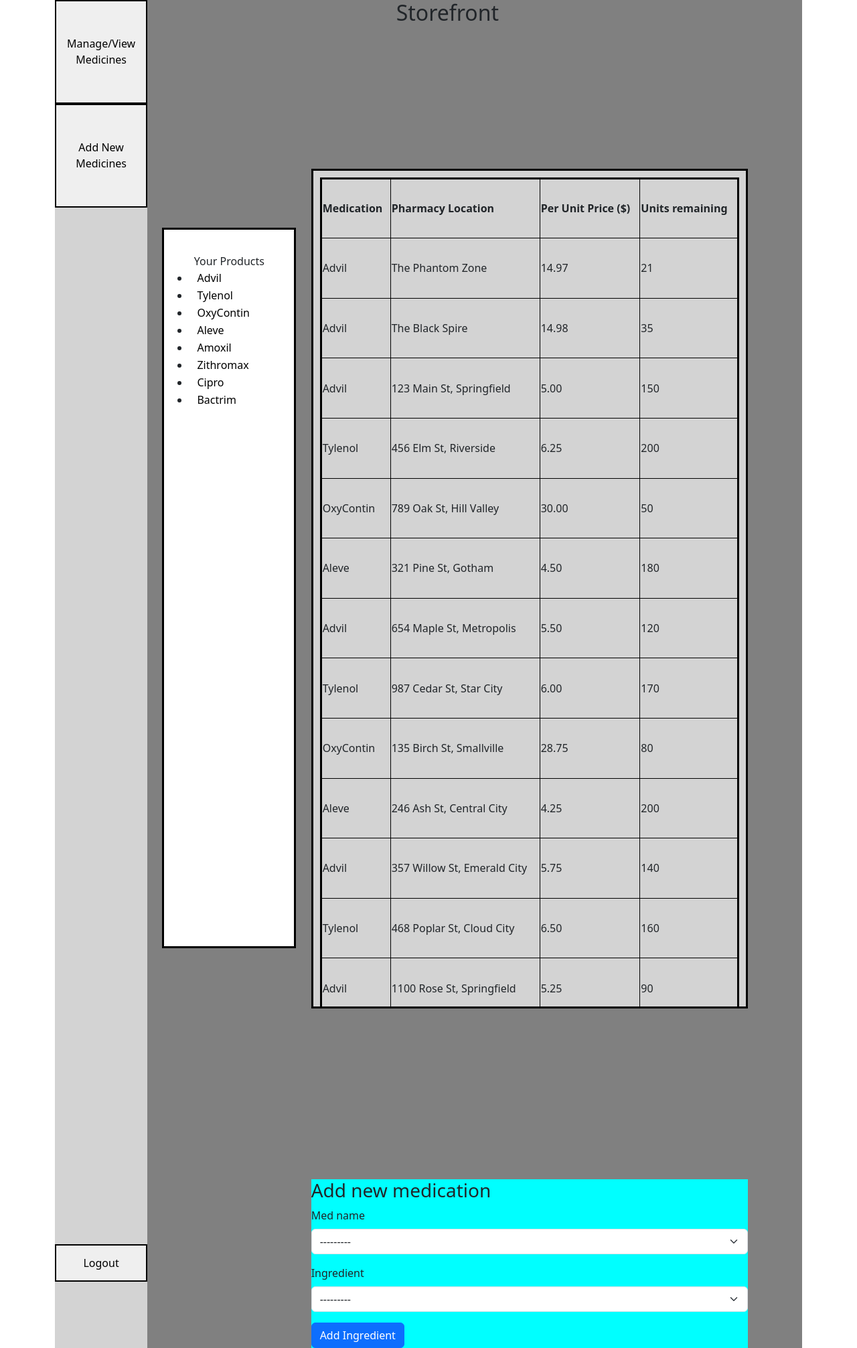
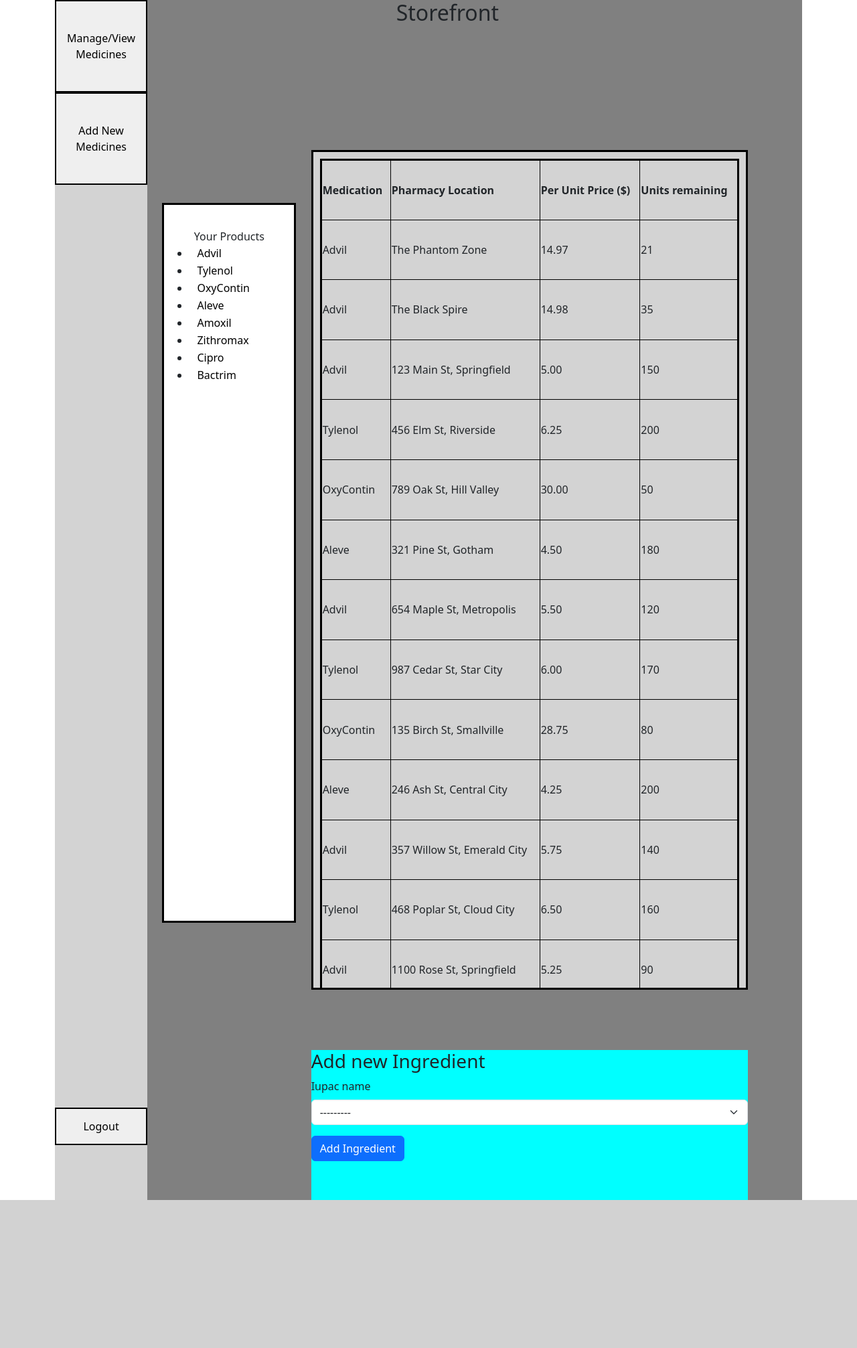
Before and after one commit to 1o3d/healthcare_proj, a Django app: template templates/distrib.html in a window 1280 px wide. Shown: the whole page at 67% size. After the commit the page ends 1792 px from the top, so only its background shows below. Run offline with Django 5.2, Linux system fonts and the light colour scheme; the template is opened without the code that fills it: values that come from a table or form of the project are taken from there, others are empty; data comes from the database, SQL or seed files in the repository; both versions use the stored data as it was after the commit; some libraries are stand-ins or nearby versions.

Commit message:
done for tonight

```diff
--- a/static/distrib.css
+++ b/static/distrib.css
@@ -97,15 +97,20 @@ body, html {
     border: 3px solid black;
 }
 
-.store_table {
+#store_table {
     width: 100%;
     max-height: 100%;
     border: 3px solid black;
+    visibility: visible;
 }
-.store_table thead {
-    position: sticky;
+
+#ingredients_table {
     width: 100%;
+    max-height: 100%;
+    border: 3px solid black;
+    visibility: hidden;
 }
+
 .inv_cell {
     border: 1px solid black;
     padding-right: 5px;
--- a/templates/distrib.html
+++ b/templates/distrib.html
@@ -36,13 +36,13 @@
                          <!--For every medication associated with the distributer, list it. -->
                         {% for medication in meds %}
                             <li>
-                               <button class = "med_button" onclick = >{{medication.med_name}}</button>
+                               <button class = "med_button" onclick = "toggleIngredients()">{{medication.med_name}}</button>
                             </li>
                         {% endfor %}
                     </div>
                 </div>
                 <div class = "storefront">
-                    <table class="store_table">
+                    <table id ="store_table">
                         <!-- https://www.w3schools.com/tags/tag_td.asp -->
                         <tr class = "inv_row">
                             <th class = "inv_cell">Medication</th>
@@ -60,11 +60,29 @@
                             </tr>
                         {% endfor %}
                     </table>
+                    <table id ="ingredients_table">
+                        <!-- https://www.w3schools.com/tags/tag_td.asp -->
+                        <tr class = "inv_row">
+                            <th class = "inv_cell">Ingredients</th>
+                            <th class = "inv_cell"></th>
+                            <th class = "inv_cell"></th>
+                            <th class = "inv_cell"></th>
+                        </tr>
+                        <!--For every inventory associated with the distributer, create a row. -->
+                        {% for inventory in inventories %}
+                            <tr class = "inv_row">
+                                <td class = "inv_cell">second table</td>
+                                <td class = "inv_cell">{{inventory.pharmacy_location}}</td>
+                                <td class = "inv_cell">{{inventory.unit_price}}</td>
+                                <td class = "inv_cell">{{inventory.amount_left}}</td>
+                            </tr>
+                        {% endfor %}
+                    </table>
                 </div>
                 <div class="rightstore">
                 </div>
                 <div class = "interactive_view">
-                    <h3>Add new medication</h3>
+                    <h3>Add new Ingredient</h3>
                 <form method="post">
                     {% csrf_token%}
                     {% bootstrap_form add_ing_form %}
@@ -98,6 +116,21 @@
 
             document.getElementById(tabName).style.display = "grid";
         }
+        //https://www.geeksforgeeks.org/how-to-find-out-if-an-element-is-hidden-with-javascript/
+        function toggleIngredients() {
+            ingredients_tab = document.getElementById("ingredients_table");
+            store_tab = document.getElementById("store_table");
+            if(ingredients_tab.style.visibility === "hidden")
+            {
+                ingredients_tab.style.visibility = "visible";
+                store_tab.style.visibility = "hidden";
+            }
+            else
+            {
+                ingredients_tab.style.visibility = "hidden";
+                store_tab.style.visibility = "visible";
+            }
+        }
         document.getElementById("default").click();
     </script>
 
--- a/testapp/forms.py
+++ b/testapp/forms.py
@@ -19,4 +19,4 @@ class MedForm(ModelForm):
 class IngredientForm(ModelForm):
     class Meta:
         model = MedicationIngredients
-        fields = "__all__"
+        fields = ['iupac_name']
--- a/testapp/models.py
+++ b/testapp/models.py
@@ -158,13 +158,13 @@ class Medication(models.Model):
 
 class MedicationIngredients(models.Model):
     med_name = models.ForeignKey('Medication', to_field = 'med_name', db_column='Med Name', on_delete=models.CASCADE)
-    ingredient = models.ForeignKey('Ingredient',to_field = 'iupac_name', db_column='IUPAC name', on_delete=models.CASCADE)
+    iupac_name = models.ForeignKey('Ingredient',to_field = 'iupac_name', db_column='IUPAC name', on_delete=models.CASCADE)
 
     class Meta:
         db_table = 'Medication_ingredients'
         managed = False
         constraints = [
-            models.UniqueConstraint(fields=['med_name', 'ingredient'], name='comp_key_contents')
+            models.UniqueConstraint(fields=['med_name', 'iupac_name'], name='comp_key_contents')
         ]
 
 class Inventory(models.Model):
```
Also changed, not shown: pharmacy.db.
